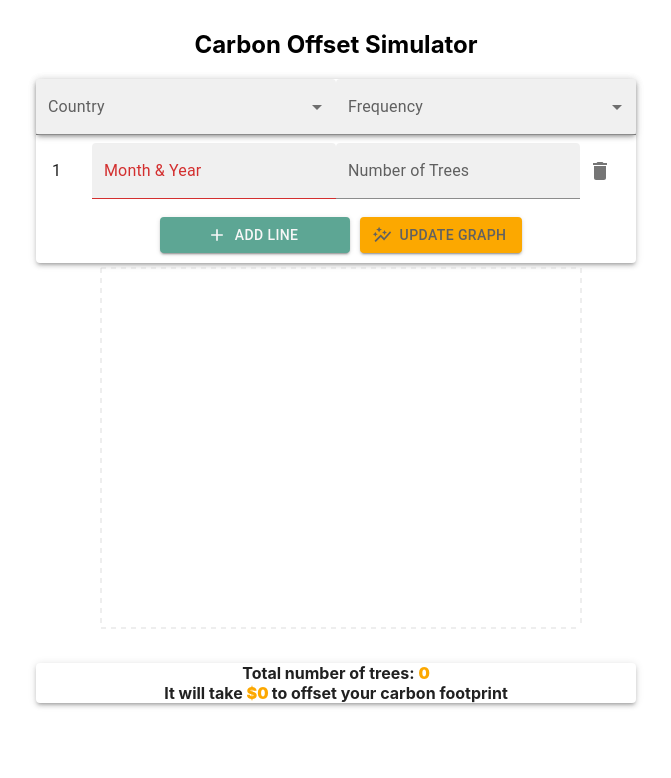
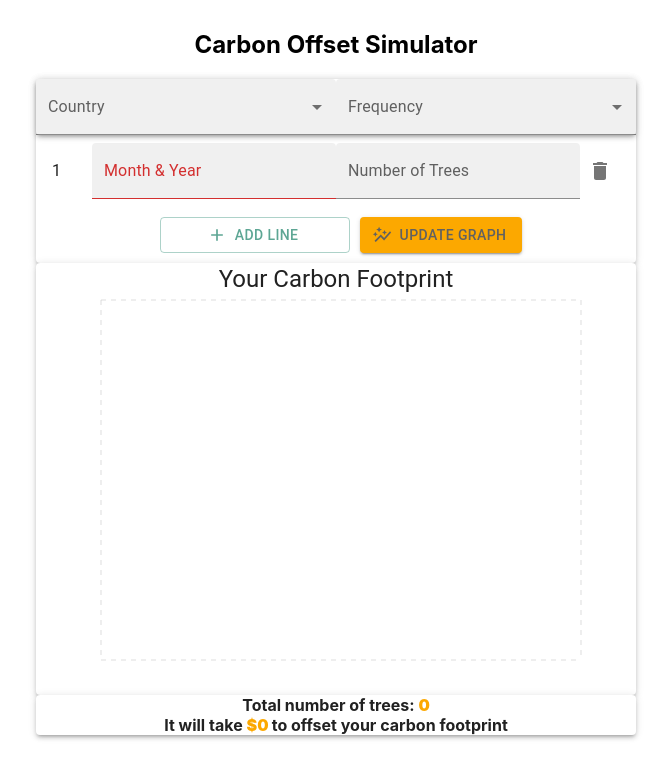
Before and after one commit to TrisRosco/s2z, a React (Create React App) app in the folder s2z/: page / in a window 1280 px wide. Shown: the top 778 px of the page, without its empty margins (304-975 px from the left). Built offline with nearby package versions, Linux system fonts and the light colour scheme.

Commit message:
Graph now cumulative

```diff
--- a/s2z/src/Components/ParamInput/index.js
+++ b/s2z/src/Components/ParamInput/index.js
@@ -43,12 +43,13 @@ function ParamInput() {
 
   const processData = () => {
     const newData = [];
+    let carbonFootprint = 0;
     lines.forEach((line) => {
       if (line.monthYear && line.numTrees) {
         const date = line.monthYear;
         const trees = (line.numTrees * 1.814).toFixed(2);
-        newData.push({ date, trees });
-        console.log(date, trees);
+        carbonFootprint += parseFloat(trees);
+        newData.push({ date, trees: carbonFootprint });
       }
     });
     setData(newData);
@@ -89,7 +90,6 @@ function ParamInput() {
     });
     setTotalTrees(total);
   };
-
 
   const handleLineChange = (id, key, value) => {
     const updatedLines = lines.map((line) =>
@@ -175,7 +175,7 @@ function ParamInput() {
           id="add-line-button"
           color="primary"
           startIcon={<AddIcon />}
-          variant="contained"
+          variant="outlined"
           onClick={handleAddLine}
         >
           <span>Add line</span>
@@ -189,7 +189,12 @@ function ParamInput() {
           <span>Update Graph</span>
         </Button>
       </Paper>
-      <Graph data={data} />{" "}
+      <Paper elevation={3} className="graph-container">
+        <Typography variant="h5" id="graph-title">
+          Your Carbon Footprint
+        </Typography>
+        <Graph data={data} />{" "}
+      </Paper>
       <Paper elevation={3} className="flavour-text-container">
         <Typography variant="p" id="flavour-text">
           Total number of trees: <span id="emphasis"> {totalTrees} </span>
```
